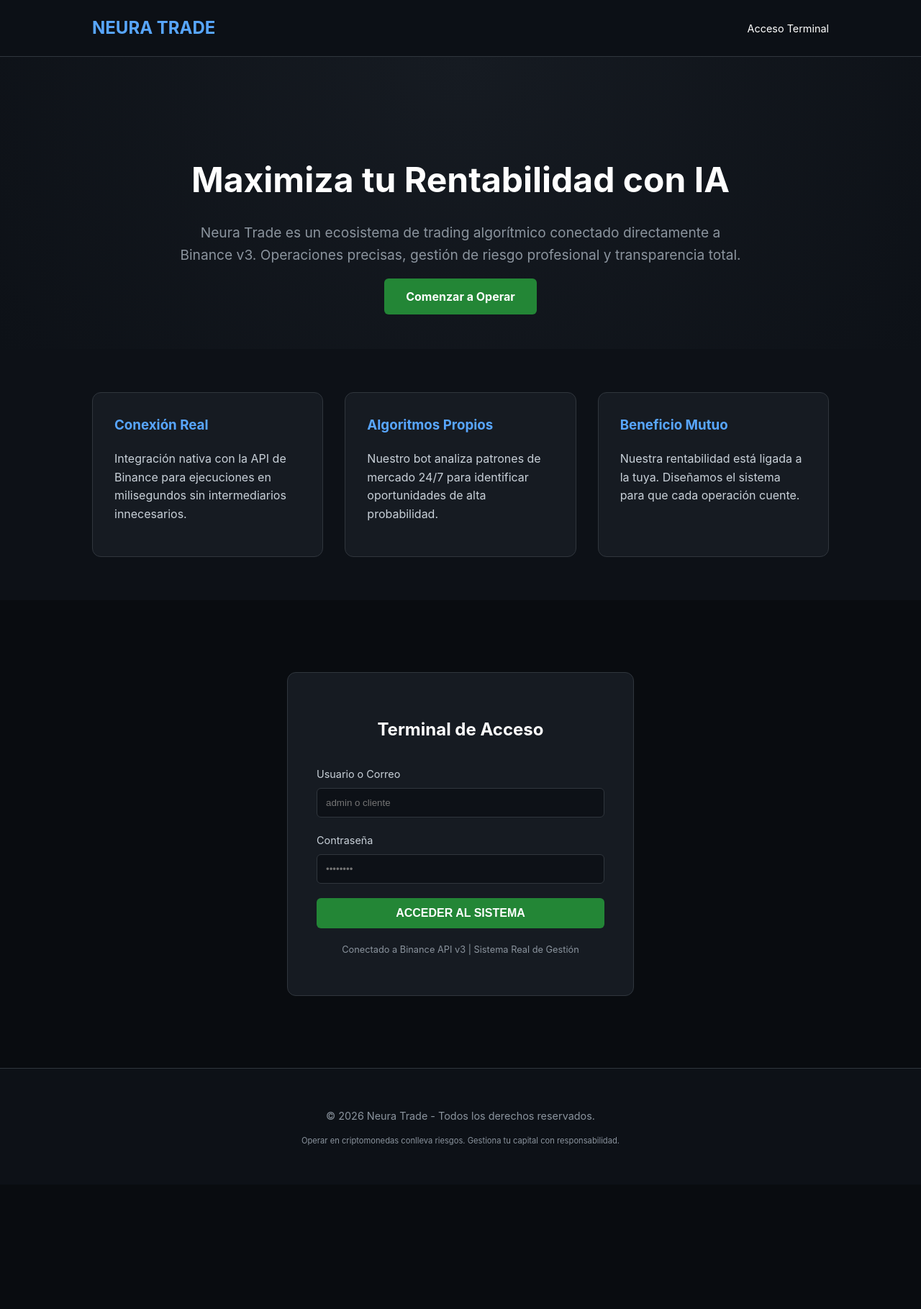
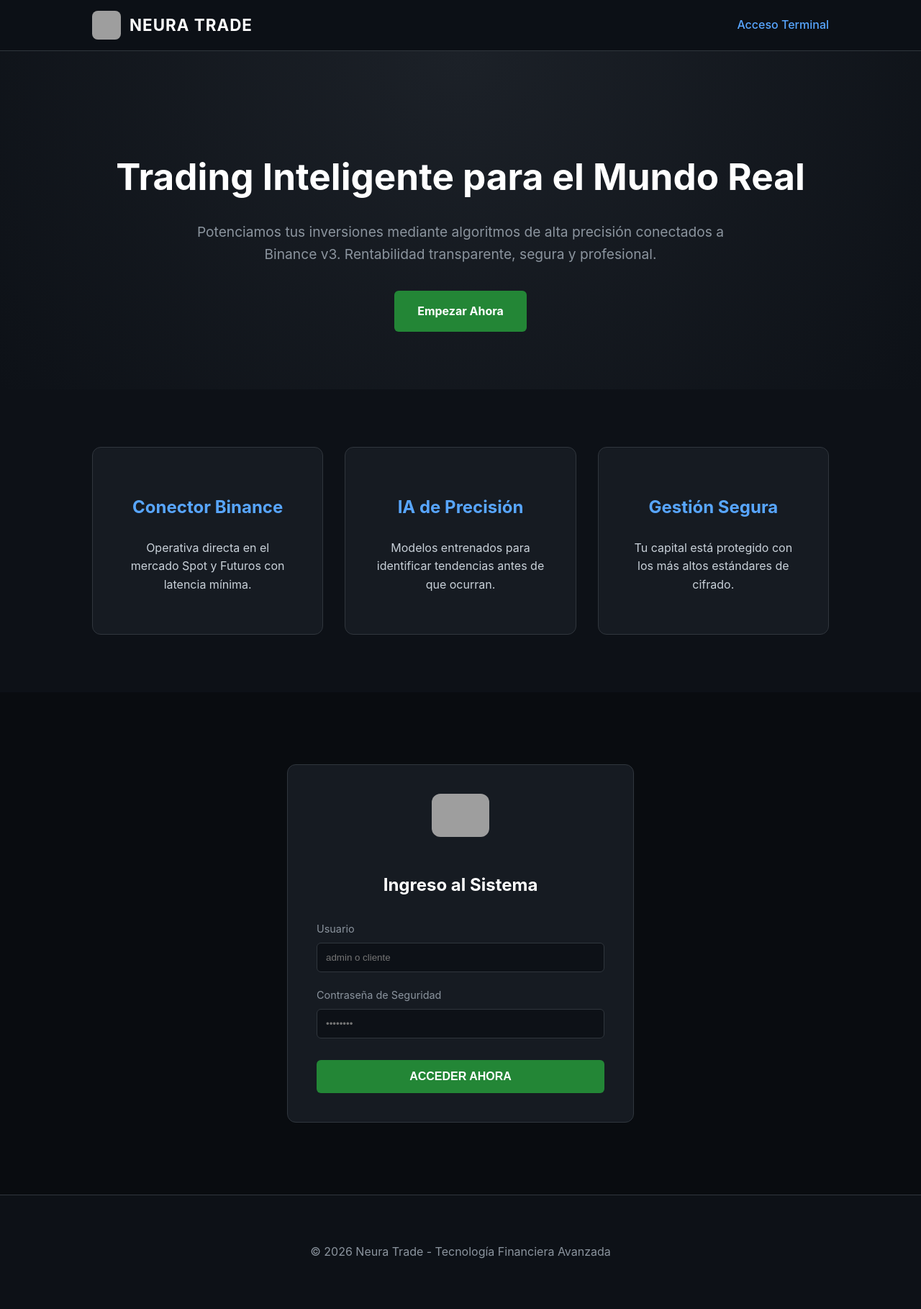
Before and after one commit to neuratradesjm/neuratrade-render, a Flask app: page / in a window 1280 px wide. Shown: the whole page at 72% size. Before the commit the page ends 1592 px from the top, so only its background shows below. Run offline with Flask 3, Linux system fonts and the light colour scheme; grey boxes are pictures that could not be loaded.

Commit message:
Update index.html

```diff
--- a/templates/index.html
+++ b/templates/index.html
@@ -19,64 +19,82 @@
             background-color: var(--bg);
             color: var(--text);
             line-height: 1.6;
+            scroll-behavior: smooth;
         }
-        /* Navegación Simple */
+
+        /* Navegación */
         nav {
-            padding: 20px 10%;
+            padding: 15px 10%;
             display: flex;
             justify-content: space-between;
             align-items: center;
             border-bottom: 1px solid var(--border);
             position: sticky;
             top: 0;
-            background: rgba(13, 17, 23, 0.9);
+            background: rgba(13, 17, 23, 0.95);
             z-index: 1000;
         }
-        .logo { font-size: 1.5rem; font-weight: bold; color: var(--primary); text-decoration: none; }
+        .logo-container {
+            display: flex;
+            align-items: center;
+            gap: 12px;
+            text-decoration: none;
+        }
+        .logo-img {
+            width: 40px; /* Tamaño adaptado para que no sea muy grande */
+            height: 40px;
+            border-radius: 8px;
+            object-fit: cover;
+        }
+        .logo-text {
+            font-size: 1.4rem;
+            font-weight: bold;
+            color: white;
+            letter-spacing: 1px;
+        }
 
         /* Hero Section */
         .hero {
-            padding: 100px 10% 60px;
+            padding: 100px 10% 80px;
             text-align: center;
-            background: radial-gradient(circle at top, #161b22 0%, #0d1117 100%);
+            background: radial-gradient(circle at top, #1c2128 0%, #0d1117 100%);
         }
-        .hero h1 { font-size: 3rem; color: white; margin-bottom: 20px; }
-        .hero p { font-size: 1.2rem; max-width: 800px; margin: 0 auto 30px; color: #8b949e; }
+        .hero h1 { font-size: 3.2rem; color: white; margin-bottom: 20px; }
+        .hero p { font-size: 1.2rem; max-width: 800px; margin: 0 auto 35px; color: #8b949e; }
         .cta-button {
             background: var(--secondary);
             color: white;
-            padding: 15px 30px;
+            padding: 16px 32px;
             border-radius: 6px;
             text-decoration: none;
             font-weight: bold;
             transition: 0.3s;
+            display: inline-block;
         }
-        .cta-button:hover { opacity: 0.9; transform: translateY(-2px); }
+        .cta-button:hover { background: #2ea043; transform: translateY(-2px); }
 
         /* Características */
         .features {
             display: grid;
             grid-template-columns: repeat(auto-fit, minmax(300px, 1fr));
             gap: 30px;
-            padding: 60px 10%;
+            padding: 80px 10%;
         }
         .feature-card {
             background: var(--card);
-            padding: 30px;
+            padding: 40px;
             border-radius: 12px;
             border: 1px solid var(--border);
-            transition: 0.3s;
+            text-align: center;
         }
-        .feature-card:hover { border-color: var(--primary); }
-        .feature-card h3 { color: var(--primary); margin-top: 0; }
+        .feature-card h3 { color: var(--primary); font-size: 1.5rem; }
 
-        /* Sección de Login (Raíz del Sistema) */
+        /* Login Section */
         .login-section {
             padding: 100px 10%;
             background: #090c10;
             display: flex;
-            flex-direction: column;
-            align-items: center;
+            justify-content: center;
         }
         .login-container {
             background: var(--card);
@@ -85,10 +103,16 @@
             border: 1px solid var(--border);
             width: 100%;
             max-width: 400px;
+            text-align: center;
         }
-        .login-container h2 { text-align: center; margin-bottom: 30px; color: white; }
-        .input-group { margin-bottom: 20px; }
-        .input-group label { display: block; margin-bottom: 8px; font-size: 0.9rem; }
+        .login-logo {
+            width: 80px; /* Un poco más grande para el login */
+            margin-bottom: 20px;
+            border-radius: 12px;
+        }
+        .login-container h2 { margin-bottom: 30px; color: white; }
+        .input-group { text-align: left; margin-bottom: 20px; }
+        .input-group label { display: block; margin-bottom: 8px; font-size: 0.9rem; color: #8b949e; }
         .input-group input {
             width: 100%;
             padding: 12px;
@@ -100,7 +124,7 @@
         }
         .btn-login {
             width: 100%;
-            padding: 12px;
+            padding: 14px;
             background: var(--secondary);
             border: none;
             color: white;
@@ -108,14 +132,13 @@
             font-weight: bold;
             cursor: pointer;
             font-size: 1rem;
+            margin-top: 10px;
         }
 
-        /* Footer */
         footer {
-            padding: 40px 10%;
+            padding: 50px 10%;
             border-top: 1px solid var(--border);
             text-align: center;
-            font-size: 0.9rem;
             color: #8b949e;
         }
     </style>
@@ -123,55 +146,54 @@
 <body>
 
     <nav>
-        <a href="#" class="logo">NEURA TRADE</a>
-        <a href="#login" style="color: white; text-decoration: none; font-size: 0.9rem;">Acceso Terminal</a>
+        <a href="#" class="logo-container">
+            <img src="{{ url_for('static', filename='neura_logo.jpeg') }}" alt="Logo" class="logo-img">
+            <span class="logo-text">NEURA TRADE</span>
+        </a>
+        <a href="#login" style="color: var(--primary); text-decoration: none; font-weight: 500;">Acceso Terminal</a>
     </nav>
 
     <header class="hero">
-        <h1>Maximiza tu Rentabilidad con IA</h1>
-        <p>Neura Trade es un ecosistema de trading algorítmico conectado directamente a Binance v3. Operaciones precisas, gestión de riesgo profesional y transparencia total.</p>
-        <a href="#login" class="cta-button">Comenzar a Operar</a>
+        <h1>Trading Inteligente para el Mundo Real</h1>
+        <p>Potenciamos tus inversiones mediante algoritmos de alta precisión conectados a Binance v3. Rentabilidad transparente, segura y profesional.</p>
+        <a href="#login" class="cta-button">Empezar Ahora</a>
     </header>
 
     <section class="features">
         <div class="feature-card">
-            <h3>Conexión Real</h3>
-            <p>Integración nativa con la API de Binance para ejecuciones en milisegundos sin intermediarios innecesarios.</p>
+            <h3>Conector Binance</h3>
+            <p>Operativa directa en el mercado Spot y Futuros con latencia mínima.</p>
         </div>
         <div class="feature-card">
-            <h3>Algoritmos Propios</h3>
-            <p>Nuestro bot analiza patrones de mercado 24/7 para identificar oportunidades de alta probabilidad.</p>
+            <h3>IA de Precisión</h3>
+            <p>Modelos entrenados para identificar tendencias antes de que ocurran.</p>
         </div>
         <div class="feature-card">
-            <h3>Beneficio Mutuo</h3>
-            <p>Nuestra rentabilidad está ligada a la tuya. Diseñamos el sistema para que cada operación cuente.</p>
+            <h3>Gestión Segura</h3>
+            <p>Tu capital está protegido con los más altos estándares de cifrado.</p>
         </div>
     </section>
 
-    <!-- RAÍZ DEL SISTEMA: LOGIN -->
     <section class="login-section" id="login">
         <div class="login-container">
-            <h2>Terminal de Acceso</h2>
+            <img src="{{ url_for('static', filename='neura_logo.jpeg') }}" alt="Logo" class="login-logo">
+            <h2>Ingreso al Sistema</h2>
             <form action="/login" method="POST">
                 <div class="input-group">
-                    <label>Usuario o Correo</label>
+                    <label>Usuario</label>
                     <input type="text" name="usuario" required placeholder="admin o cliente">
                 </div>
                 <div class="input-group">
-                    <label>Contraseña</label>
+                    <label>Contraseña de Seguridad</label>
                     <input type="password" name="clave" required placeholder="••••••••">
                 </div>
-                <button type="submit" class="btn-login">ACCEDER AL SISTEMA</button>
+                <button type="submit" class="btn-login">ACCEDER AHORA</button>
             </form>
-            <p style="font-size: 0.8rem; text-align: center; margin-top: 20px; color: #8b949e;">
-                Conectado a Binance API v3 | Sistema Real de Gestión
-            </p>
         </div>
     </section>
 
     <footer>
-        <p>&copy; 2026 Neura Trade - Todos los derechos reservados.</p>
-        <p style="font-size: 0.7rem;">Operar en criptomonedas conlleva riesgos. Gestiona tu capital con responsabilidad.</p>
+        <p>&copy; 2026 Neura Trade - Tecnología Financiera Avanzada</p>
     </footer>
 
 </body>
```
